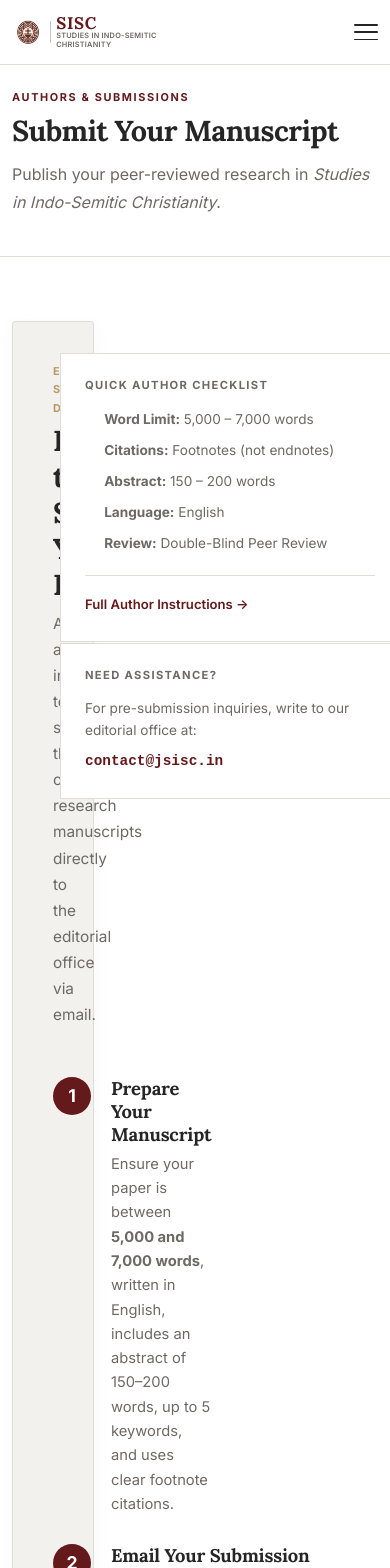
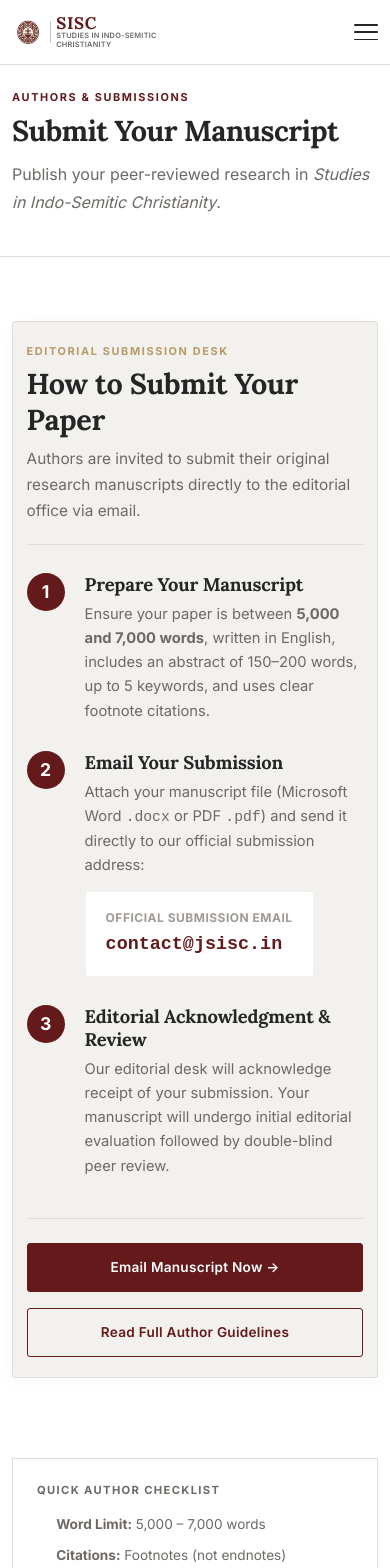
Before and after one commit to Cyril-7/journal_website, a React (Vite) app: page /submit in a window 390 px wide. Shown: the top 1568 px of the page. Built offline with nearby package versions, Linux system fonts and the light colour scheme.

Commit message:
UI CHnages

```diff
--- a/src/index.css
+++ b/src/index.css
@@ -152,9 +152,24 @@ section {
 /* Two-column content + sidebar */
 .main-layout {
   display: grid;
-  grid-template-columns: 1fr 300px;
+  grid-template-columns: 1fr 340px;
   gap: 3rem;
   align-items: start;
+}
+
+.contact-info-card,
+.contact-form-card,
+.submit-card {
+  padding: 2.5rem;
+}
+
+.contact-info-grid {
+  display: grid;
+  grid-template-columns: auto 1fr;
+  gap: 0.75rem 2rem;
+  align-items: baseline;
+  font-size: 0.92rem;
+  margin: 0;
 }
 
 .content-area { min-width: 0; }
@@ -2042,6 +2057,32 @@ textarea:focus {
 
   /* Page banner */
   .page-banner { padding: 5.5rem 0 2.5rem; }
+
+  /* Contact & Submit Page Cards & Grids */
+  .contact-info-card,
+  .contact-form-card,
+  .submit-card {
+    padding: 1.5rem 1.25rem !important;
+  }
+
+  .contact-info-grid {
+    grid-template-columns: 1fr !important;
+    gap: 0.35rem !important;
+  }
+
+  .contact-info-grid dt {
+    margin-top: 0.65rem;
+  }
+
+  .submit-actions {
+    flex-direction: column !important;
+    align-items: stretch !important;
+  }
+
+  .submit-actions .btn {
+    width: 100% !important;
+    text-align: center !important;
+  }
 }
 
 /* ============================================================
@@ -2057,4 +2098,10 @@ textarea:focus {
     letter-spacing: 0.03em;
     max-width: 135px;
   }
-}
+
+  .contact-info-card,
+  .contact-form-card,
+  .submit-card {
+    padding: 1.25rem 0.85rem !important;
+  }
+}
--- a/src/pages/AboutPage.tsx
+++ b/src/pages/AboutPage.tsx
@@ -160,8 +160,10 @@ export default function AboutPage() {
             {/* ── Journal Particulars Table (ISSN India guideline requirement) ── */}
             <div style={{ marginTop: '4rem', marginBottom: '3rem' }}>
               <h3 className="about-block-title" style={{ marginBottom: '1.25rem' }}>Journal Particulars</h3>
+              <div style={{ overflowX: 'auto', width: '100%', WebkitOverflowScrolling: 'touch' }}>
                 <table style={{
                   width: '100%',
+                  minWidth: '500px',
                   borderCollapse: 'collapse',
                   fontSize: '0.9rem',
                   color: 'var(--text-secondary)',
@@ -203,8 +205,9 @@ export default function AboutPage() {
                   </tbody>
                 </table>
               </div>
+            </div>
 
-            <div className="transparency-grid" style={{ marginTop: '2rem', display: 'grid', gridTemplateColumns: 'repeat(auto-fit, minmax(300px, 1fr))', gap: '2rem' }}>
+            <div className="transparency-grid" style={{ marginTop: '2rem', display: 'grid', gridTemplateColumns: 'repeat(auto-fit, minmax(250px, 1fr))', gap: '1.5rem' }}>
               <div className="transparency-item">
                 <h4 style={{ color: 'var(--accent-secondary)', marginBottom: '0.5rem' }}>Ownership &amp; Management</h4>
                 <p style={{ fontSize: '0.9rem' }}>
--- a/src/pages/AuthorsPage.tsx
+++ b/src/pages/AuthorsPage.tsx
@@ -100,7 +100,7 @@ export default function AuthorsPage() {
               <h3 className="about-block-title" style={{ marginBottom: '2rem' }}>Submission Guidelines</h3>
               <div style={{
                 display: 'grid',
-                gridTemplateColumns: 'repeat(auto-fit, minmax(320px, 1fr))',
+                gridTemplateColumns: 'repeat(auto-fit, minmax(260px, 1fr))',
                 gap: '1.5rem',
               }}>
                 {guidelines.map((g) => (
--- a/src/pages/ContactPage.tsx
+++ b/src/pages/ContactPage.tsx
@@ -60,11 +60,10 @@ export default function ContactPage() {
         <div className="container">
 
           {/* Section 1: Editorial Board & General Inquiries */}
-          <div style={{
+          <div className="contact-info-card" style={{
             background: 'var(--bg-surface)',
             border: '1.5px solid var(--border-subtle)',
             borderRadius: 'var(--border-radius)',
-            padding: '2rem 2.5rem',
             marginBottom: '3rem',
             boxShadow: '0 2px 10px rgba(13,27,42,0.02)'
           }}>
@@ -87,14 +86,7 @@ export default function ContactPage() {
               For inquiries regarding thematic volumes, special editions, scholarly partnerships, or to contact the Editor-in-Chief directly.
             </p>
 
-            <dl className="contact-info-grid" style={{
-              display: 'grid',
-              gridTemplateColumns: 'auto 1fr',
-              gap: '0.75rem 2rem',
-              alignItems: 'baseline',
-              fontSize: '0.92rem',
-              margin: 0
-            }}>
+            <dl className="contact-info-grid">
               <dt style={{ fontWeight: 700, color: 'var(--text-primary)' }}>Corresponding Desk:</dt>
               <dd style={{ color: 'var(--text-secondary)', margin: 0 }}>Office of the Editor-in-Chief</dd>
 
@@ -111,7 +103,7 @@ export default function ContactPage() {
           </div>
 
           {/* Main Layout: Contact Form + Sidebar */}
-          <div className="main-layout" style={{ gridTemplateColumns: '1fr 340px' }}>
+          <div className="main-layout">
 
             {/* Form Column */}
             <div className="content-area">
@@ -139,11 +131,10 @@ export default function ContactPage() {
                   </button>
                 </div>
               ) : (
-                <div style={{
+                <div className="contact-form-card" style={{
                   background: '#ffffff',
                   border: '1.5px solid var(--border-subtle)',
                   borderRadius: 'var(--border-radius)',
-                  padding: '2.5rem',
                   boxShadow: '0 4px 20px rgba(13,27,42,0.03)'
                 }}>
                   <div style={{ marginBottom: '1.75rem', borderBottom: '1px solid var(--border-subtle)', paddingBottom: '1rem' }}>
--- a/src/pages/SubmitManuscriptPage.tsx
+++ b/src/pages/SubmitManuscriptPage.tsx
@@ -35,14 +35,13 @@ export default function SubmitManuscriptPage() {
       <section className="page-section" style={{ background: '#ffffff' }}>
         <div className="container">
 
-          <div className="main-layout" style={{ gridTemplateColumns: '1fr 340px' }}>
+          <div className="main-layout">
             {/* Left Column: Direct Submission Instructions */}
             <div className="content-area">
-              <div style={{
+              <div className="submit-card" style={{
                 background: 'var(--bg-surface)',
                 border: '1.5px solid var(--border-subtle)',
                 borderRadius: 'var(--border-radius)',
-                padding: '2.5rem',
                 boxShadow: '0 4px 20px rgba(13,27,42,0.03)'
               }}>
                 <div style={{ marginBottom: '1.75rem', borderBottom: '1px solid var(--border-subtle)', paddingBottom: '1.25rem' }}>
@@ -114,7 +113,9 @@ export default function SubmitManuscriptPage() {
                         border: '1.5px solid var(--accent-primary-soft)',
                         borderRadius: 'var(--border-radius)',
                         padding: '1rem 1.25rem',
-                        display: 'inline-block'
+                        display: 'inline-block',
+                        maxWidth: '100%',
+                        wordBreak: 'break-all'
                       }}>
                         <span style={{ display: 'block', fontSize: '0.75rem', color: 'var(--text-muted)', fontWeight: 700, textTransform: 'uppercase', letterSpacing: '0.5px' }}>Official Submission Email</span>
                         <a
@@ -162,7 +163,7 @@ export default function SubmitManuscriptPage() {
 
                 </div>
 
-                <div style={{ marginTop: '2.5rem', paddingTop: '1.5rem', borderTop: '1px solid var(--border-subtle)', display: 'flex', gap: '1rem', flexWrap: 'wrap' }}>
+                <div className="submit-actions" style={{ marginTop: '2.5rem', paddingTop: '1.5rem', borderTop: '1px solid var(--border-subtle)', display: 'flex', gap: '1rem', flexWrap: 'wrap' }}>
                   <a
                     href="mailto:contact@jsisc.in?subject=Manuscript%20Submission"
                     className="btn btn-primary"
```
Lines whose indentation alone changed are shown as unchanged.
